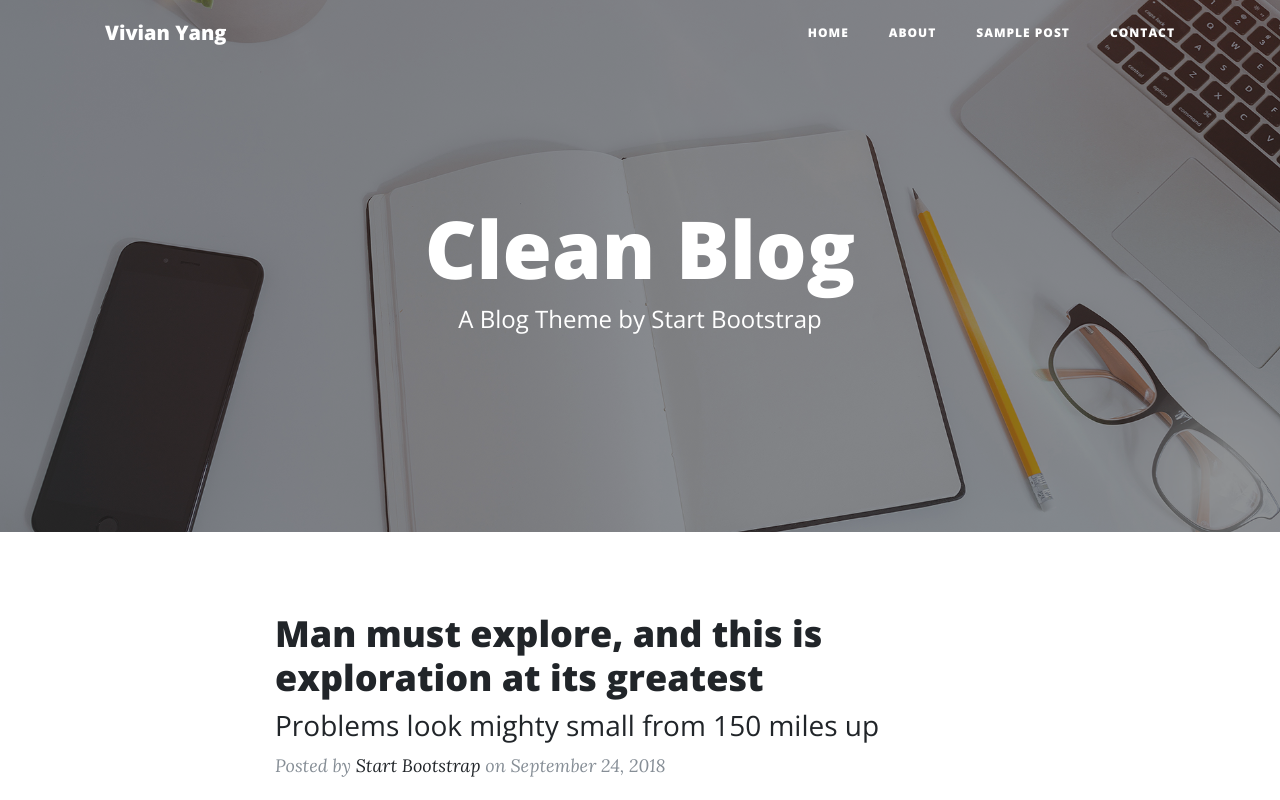
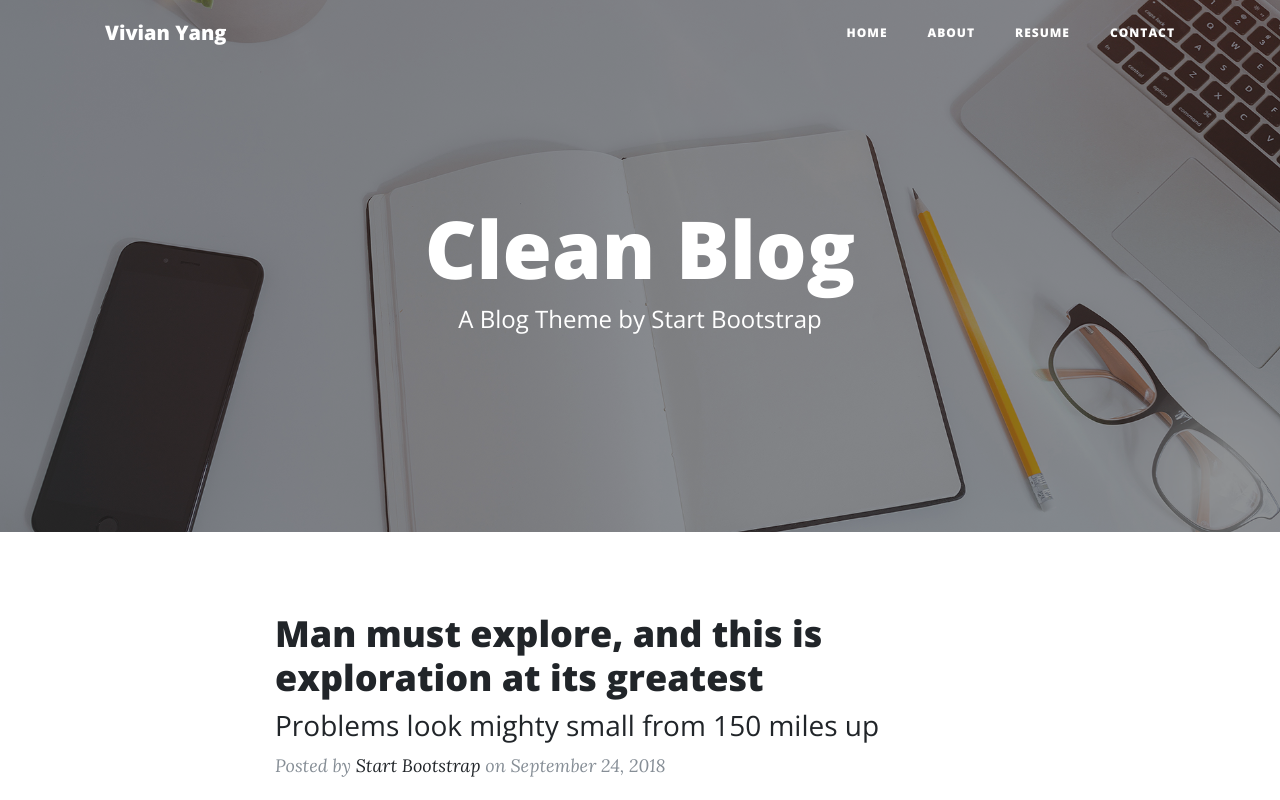
Before and after one commit to vivianca/vivianca.github.io, a website: page index.html in a window 1280 px wide. Shown: the top 800 px of the page. Drawn offline with nearby package versions, Linux system fonts and the light colour scheme.

Commit message:
sections

```diff
--- a/index.html
+++ b/index.html
@@ -6,9 +6,9 @@
     <meta charset="utf-8">
     <meta name="viewport" content="width=device-width, initial-scale=1, shrink-to-fit=no">
     <meta name="description" content="">
-    <meta name="author" content="">
+    <meta name="author" content="Vivian Yang">
 
-    <title>Clean Blog - Start Bootstrap Theme</title>
+    <title>Vivian Yang</title>
 
     <!-- Bootstrap core CSS -->
     <link href="vendor/bootstrap/css/bootstrap.min.css" rel="stylesheet">
@@ -42,7 +42,7 @@
               <a class="nav-link" href="about.html">About</a>
             </li>
             <li class="nav-item">
-              <a class="nav-link" href="post.html">Sample Post</a>
+              <a class="nav-link" href="post.html">Resume</a>
             </li>
             <li class="nav-item">
               <a class="nav-link" href="contact.html">Contact</a>
```
